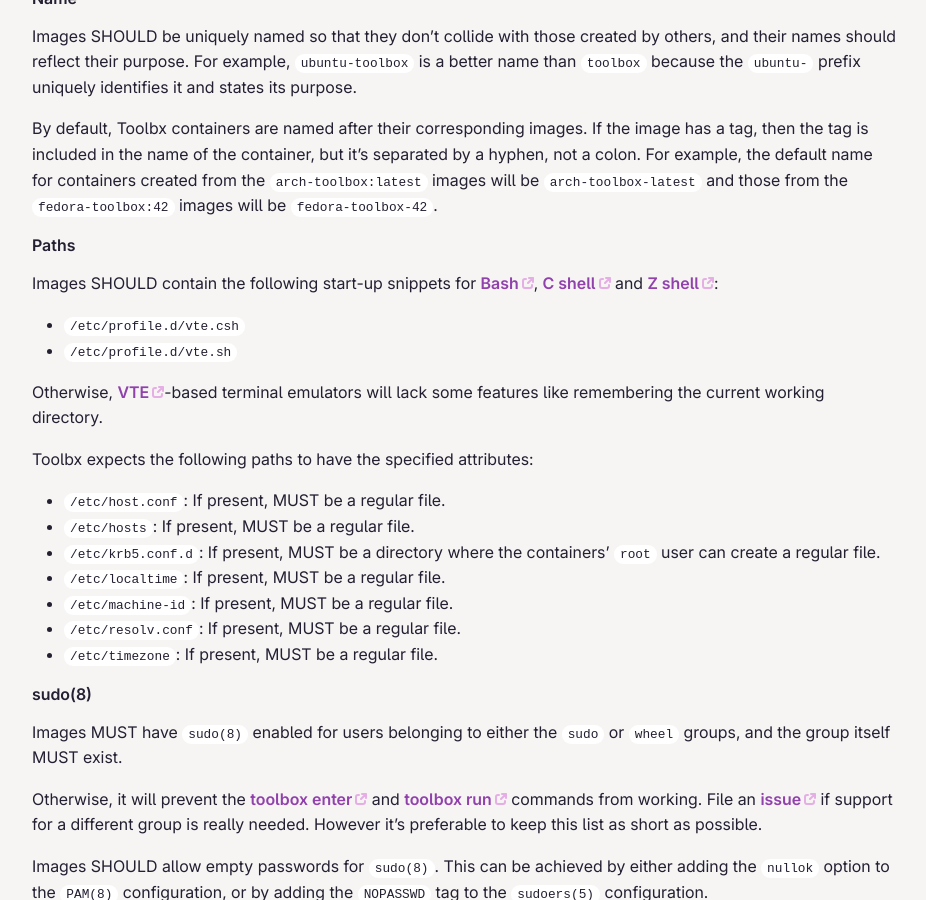
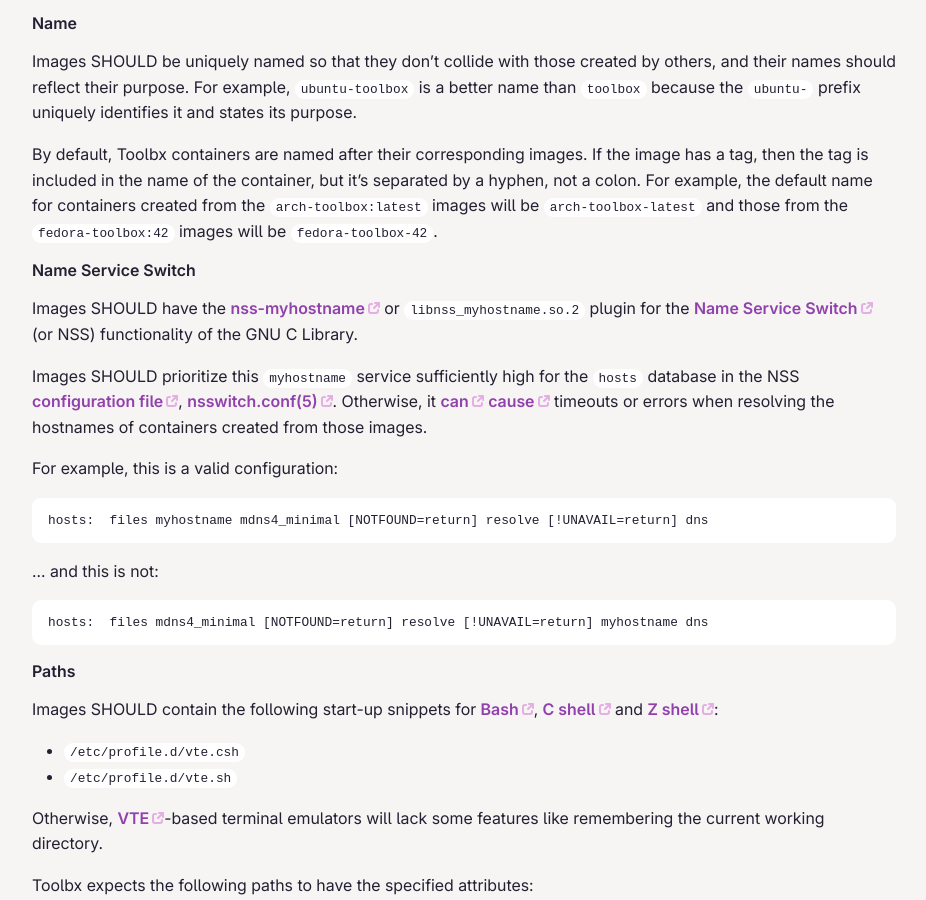
Before and after one commit to containers/containertoolbx.org, a Jekyll site: the page built from doc.md, in a window 1280 px wide and 900 px high, scrolled down 5312 px. Shown: the whole window, without its empty margins (176-1102 px from the left). Built offline with Jekyll 4.4.1, drawn with Linux system fonts in a browser that asks for light colours.

Commit message:
Add text on myhostname in Name Service Switch under image requirements
https://github.com/containers/toolbox/issues/1606

````diff
--- a/doc.md
+++ b/doc.md
@@ -194,6 +194,22 @@
 
 By default, Toolbx containers are named after their corresponding images. If the image has a tag, then the tag is included in the name of the container, but it's separated by a hyphen, not a colon. For example, the default name for containers created from the `arch-toolbox:latest` images will be `arch-toolbox-latest` and those from the `fedora-toolbox:{{ page.fedora-version }}` images will be `fedora-toolbox-{{ page.fedora-version }}`.
 
+#### Name Service Switch
+
+Images SHOULD have the [nss-myhostname](https://www.freedesktop.org/software/systemd/man/latest/nss-myhostname.html) or `libnss_myhostname.so.2` plugin for the [Name Service Switch](https://www.gnu.org/software/libc/manual/html_node/Name-Service-Switch.html) (or NSS) functionality of the GNU C Library.
+
+Images SHOULD prioritize this `myhostname` service sufficiently high for the `hosts` database in the NSS [configuration file](https://www.gnu.org/software/libc/manual/html_node/NSS-Configuration-File.html), [nsswitch.conf(5)](https://man7.org/linux/man-pages/man5/nsswitch.conf.5.html). Otherwise, it [can](https://github.com/authselect/authselect/pull/366) [cause](https://bugzilla.redhat.com/show_bug.cgi?id=2291062) timeouts or errors when resolving the hostnames of containers created from those images.
+
+For example, this is a valid configuration:
+```conf
+hosts:  files myhostname mdns4_minimal [NOTFOUND=return] resolve [!UNAVAIL=return] dns
+```
+
+… and this is not:
+```conf
+hosts:  files mdns4_minimal [NOTFOUND=return] resolve [!UNAVAIL=return] myhostname dns
+```
+
 #### Paths
 
 Images SHOULD contain the following start-up snippets for [Bash](https://www.gnu.org/software/bash/), [C shell](https://en.wikipedia.org/wiki/C_shell) and [Z shell](https://www.zsh.org/):
````
